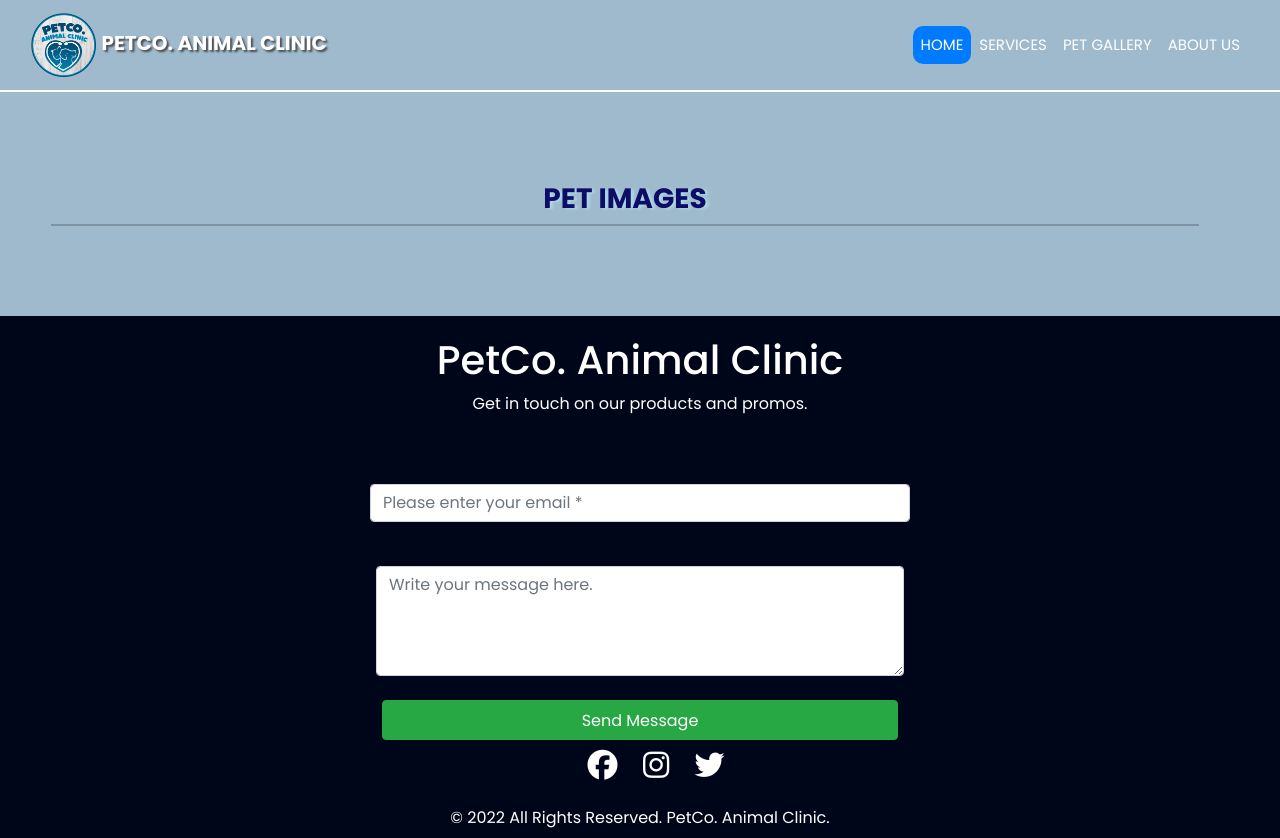
After one commit to Udengss13/capstone104, a PHP site: page /gallery.php in a window 1280 px wide. The commit adds this page. Run offline with PHP 8.4, Linux system fonts and the light colour scheme; data that the repository does not hold is empty; some libraries are stand-ins or nearby versions.

Commit message:
Pet gallery

```diff
--- a/appointment-user.php
+++ b/appointment-user.php
@@ -124,7 +124,7 @@ $userresult = mysqli_query($con, $queryimage);
                     <button type="button" class="btn bg-button mb-3"
                         style="background: #EA6D52; border-radius: 15px; border-width: 7px;" data-bs-toggle="modal"
                         data-bs-target="#staticBackdrop">
-                        <i class="float-end fa-solid fa-circle-plus"> </i> Appointment
+                        <i class="fa-solid fa-circle-plus"></i> Appointment
                     </button>
                 </div>
                 <br>
--- a/employee-menu.php
+++ b/employee-menu.php
@@ -146,7 +146,7 @@
                                     </li>
 
                                     <li class="list-group-item">
-                                    <label>Uplaod Image:</label>
+                                    <label>Upload Image:</label>
 
                                         <div class="custom-file">
                                             <input type="file" class="custom-file-input" id="upload-news" name="photo"
--- /dev/null
+++ b/gallery.php
@@ -0,0 +1,227 @@
+<?php
+  require('php/connection.php');
+  require_once "controllerUserData.php";
+
+  $start_from = 0;
+  $queryimage = "SELECT * FROM admin_gallery ORDER BY `admin_gallery`.`Image_id` DESC"; //You dont need like you do in SQL;
+  $resultimage = mysqli_query($db_admin_account, $queryimage);
+
+  $result = $db_admin_account->query("SELECT image_path from admin_carousel_homepage");
+  ?>
+
+<?php
+  $quicktipsquery = "SELECT * FROM admin_gallery"; //You dont need like you do in SQL;
+  $quicktipsresult = mysqli_query($db_admin_account, $quicktipsquery);
+
+
+  ?>
+
+<!DOCTYPE html>
+<html lang="en">
+
+<head>
+
+    <title>PetCo Homepage</title>
+
+    <link rel="icon" href="asset/logopet.png" type="image/x-icon">
+    <meta charset="utf-8">
+    <meta name="viewport" content="width=device-width, initial-scale=1">
+    <meta https-equiv="X-UA-Compatible" content="ie=edge" />
+
+    <!-- CSS only -->
+    <link href="https://cdn.jsdelivr.net/npm/bootstrap@5.0.2/dist/css/bootstrap.min.css" rel="stylesheet"
+        integrity="sha384-EVSTQN3/azprG1Anm3QDgpJLIm9Nao0Yz1ztcQTwFspd3yD65VohhpuuCOmLASjC" crossorigin="anonymous">
+
+    <script src="https://kit.fontawesome.com/f8f3c8a43b.js" crossorigin="anonymous"></script>
+
+    <!-- slider -->
+    <script src="https://ajax.googleapis.com/ajax/libs/jquery/3.6.0/jquery.min.js"></script>
+
+    <link rel="stylesheet" href="style.css">
+    <link rel="stylesheet" href="css/styles.css">
+    <meta name="viewport" content="width=device-width, initial-scale=1">
+    <link rel="stylesheet" href="https://cdn.jsdelivr.net/npm/bootstrap@4.0.0/dist/css/bootstrap.min.css"
+        integrity="sha384-Gn5384xqQ1aoWXA+058RXPxPg6fy4IWvTNh0E263XmFcJlSAwiGgFAW/dAiS6JXm" crossorigin="anonymous">
+    <script src="https://code.jquery.com/jquery-3.2.1.slim.min.js"
+        integrity="sha384-KJ3o2DKtIkvYIK3UENzmM7KCkRr/rE9/Qpg6aAZGJwFDMVNA/GpGFF93hXpG5KkN" crossorigin="anonymous">
+    </script>
+    <script src="https://cdn.jsdelivr.net/npm/popper.js@1.12.9/dist/umd/popper.min.js"
+        integrity="sha384-ApNbgh9B+Y1QKtv3Rn7W3mgPxhU9K/ScQsAP7hUibX39j7fakFPskvXusvfa0b4Q" crossorigin="anonymous">
+    </script>
+    <script src="https://cdn.jsdelivr.net/npm/bootstrap@4.0.0/dist/js/bootstrap.min.js"
+        integrity="sha384-JZR6Spejh4U02d8jOt6vLEHfe/JQGiRRSQQxSfFWpi1MquVdAyjUar5+76PVCmYl" crossorigin="anonymous">
+    </script>
+</head>
+
+<body>
+    <!--Navigation Bar-->
+    <nav class="navbar navbar-expand-lg navbar-light ">
+        <div class="container-fluid">
+            <a class="navbar-brand" href="#">
+                <img src="asset/logopet.png" alt="Logo" class="logo" />
+                <span style="text-shadow: 2px 2px 2px  rgba(49, 44, 44, 0.767);" class="text-white"><b>PETCO. ANIMAL
+                        CLINIC</b></span>
+            </a>
+            <button class="navbar-toggler" type="button" data-bs-toggle="collapse" data-bs-target="#navbarScroll"
+                aria-controls="navbarScroll" aria-expanded="false" aria-label="Toggle navigation">
+                <span class="navbar-toggler-icon"></span>
+            </button>
+
+        </div>
+
+        <div class="collapse navbar-collapse me-3" id="navbarScroll">
+            <ul class="navbar-nav me-auto my-0 my-lg-0 " style="--bs-scroll-height: 100px;">
+                <div class="text-nowrap">
+                    <li class="nav-item">
+                        <a class="nav-link text-white bg-primary " style="border-radius:10px;" aria-current="page"
+                            href="index.php">HOME</a>
+                    </li>
+                </div>
+                <div class="text-nowrap">
+                    <li class="nav-item">
+                        <div class="dropdown">
+                            <a class="nav-link text-white" href="#sevice-content">SERVICES</a>
+                        </div>
+                    </li>
+                </div>
+
+                <div class="text-nowrap">
+                    <li class="nav-item">
+
+                        <a class="nav-link text-white" href="#imagesec">PET GALLERY</a>
+
+                    </li>
+                </div>
+                <div class="text-nowrap">
+                    <li class="nav-item">
+                        <a class="nav-link text-white" href="#about">ABOUT US</a>
+                    </li>
+                </div>
+
+
+
+
+                <!-- <div class=" text-white">
+         <?php echo  date("m/d/y") . "<br>"; ?>
+       </div> -->
+                <!--
+                <div class="text-nowrap">
+                    <li class="nav-item">
+                        <a class="nav-link text-white" href="login-user.php">SIGN IN</a>
+                    </li>
+                </div>
+
+                <div class="text-nowrap">
+                    <li class="nav-item">
+                        <a class="nav-link text-white" href="signup-user.php">SIGN UP</a>
+                    </li>
+                </div>
+            </ul>
+-->
+        </div>
+    </nav>
+
+
+    <!--ANNOUNCEMENT-->
+    <section class="flex-sect" id="imagesec">
+        <section id="imagesection" class="div_background_light py-4">
+            <div class="container-fluid px-5 mt-3">
+                <div class="col-lg-12 col-md-12">
+                    <div class="justify-content-center row col-md-12 rounded-3">
+                        <h3 class="col-12  text-center fw-bolder"
+                            style="text-shadow: 3px 1px 3px  lightblue; color: rgb(13, 13, 103)">
+                           PET IMAGES</h3>
+                        <hr>
+
+                        <!--Pictures-->
+
+                        <?php while($rowimage = mysqli_fetch_array($resultimage)) {?>
+
+                        <div class="col-lg-3 col-xs-1 col-sm-5 card mx-3 my-4" style="height:350px;">
+
+
+                            <img src="asset/homepage/<?php echo $rowimage['Image_filename'] ?>"
+                                class="card-img-top pt-3 img-responsive " style="height:200px; width:100%;">
+                            <div class="card-body d-flex flex-column">
+                                <h5 class="card-title text-center">
+                                    <?php echo $rowimage['Image_subtitle'] ?></h5>
+
+                                <!-- <p class="card-text d-inline-block text-truncate">
+                                    <?php echo $rowimage['Image_body'];?>
+                                </p> -->
+
+
+                            </div>
+                        </div>
+
+                        <?php }?>
+
+
+                    </div>
+                </div>
+            </div>
+            </div>
+            </div>
+            </div>
+
+
+        </section>
+    </section>
+
+    <footer class="footer-banner text-center" id="about">
+        <h1 class="text-white" style="padding-top:20px;">PetCo. Animal Clinic</h1>
+        <p class="text-white">Get in touch on our products and promos.</p>
+        <div class="container" style="padding-top:20px;">
+            <div class="row justify-content-center">
+                <div class="col-md-6">
+                    <div class="form-group mt-2">
+                        <label for="form_email " class="text-white "><span class="text-danger"></span></label>
+                        <input id="form_email" type="email" name="email" class="form-control"
+                            placeholder="Please enter your email *" required="required"
+                            data-error="Valid email is required.">
+
+                    </div>
+                </div>
+                <div class="row justify-content-center">
+                    <div class="col-md-6">
+                        <div class="form-group mt-1 mb-4">
+                            <label for="form_message" class="text-white "><span class="text-danger"></span></label>
+                            <textarea id="form_message" name="message" class="form-control"
+                                placeholder="Write your message here." rows="4" required="required"
+                                data-error="Please, leave us a message."></textarea>
+                        </div>
+
+                    </div>
+
+                    <div class="row justify-content-center">
+                        <div class="col-md-6">
+                            <input type="submit" class="btn btn-success btn-send  pt-2 btn-block" name="submit_messsage"
+                                value="Send Message">
+                        </div>
+                    </div>
+                    <div class="col-12 text-center">
+                        <ul class="follow" style="color: white;">
+                            <a href="https://www.facebook.com/PetCoAnimalClinic"><span
+                                    class="fab fa-facebook text-white" style="font-size:30px;padding:10px;"></span></a>
+                            <a href="https://www.instagram.com//"><span class="fab fa-instagram text-white"
+                                    style="font-size:30px;padding:10px;"></span></a>
+                            <a href="https://www.twitter.com/"><span class="fab fa-twitter text-white"
+                                    style="font-size:30px;padding:10px;"></span></a>
+
+
+                        </ul>
+                        <label class="text-white">© 2022 All Rights Reserved. PetCo. Animal Clinic.</label>
+                    </div>
+                </div>
+            </div>
+    </footer>
+
+
+
+
+    <script src="https://cdn.jsdelivr.net/npm/bootstrap@5.2.0-beta1/dist/js/bootstrap.bundle.min.js"
+        integrity="sha384-pprn3073KE6tl6bjs2QrFaJGz5/SUsLqktiwsUTF55Jfv3qYSDhgCecCxMW52nD2" crossorigin="anonymous">
+    </script>
+</body>
+
+</html>
--- a/layouts/header_admin.php
+++ b/layouts/header_admin.php
@@ -383,6 +383,10 @@
                                         <i class="fs-4   fa fa-briefcase"></i> <span class="">Services</span>
                                     </a>
                                 </li>
+                                <li><a href="admin-gallery.php" class="dropdown-item">
+                                        <i class="fs-4   fa fa-briefcase"></i> <span class="">Pet Gallery</span>
+                                    </a>
+                                </li>
 
 
 
--- a/layouts/header_employee.php
+++ b/layouts/header_employee.php
@@ -147,7 +147,7 @@
                 <?php  }else{ ?>
                 <div class="text-nowrap">
                     <li class="nav-item">
-                        <a class="nav-link text-white" href="home.php#imagesec">PET GALLERY</a>
+                        <a class="nav-link text-white" href="gallery.php">PET GALLERY</a>
                     </li>
                 </div>
                 <div class="text-nowrap">
--- a/product.php
+++ b/product.php
@@ -396,7 +396,7 @@
 <?php
                 if(!isset($_GET['search']) && !isset($_GET['select_category'])){
                 // $filtervalues = $_GET['search'];
-                $menu = mysqli_query($con,"SELECT * FROM admin_menu where DATE(expiration)>NOW()"); //You dont need like you do in SQL;
+                $menu = mysqli_query($con,"SELECT * FROM admin_menu"); //You dont need like you do in SQL;
                 // DATE(expiration)>NOW()"
                     if(mysqli_num_rows($menu)>0 ){
                         ?>
```
Also changed, not shown: admin-gallery.php (added, +252 -0 lines), gallery_details.php (added, +9 -0 lines), home.php (+11 -6 lines), index.php (+5 -33 lines), php/gallery-image-process.php (added, +54 -0 lines), asset/homepage/iStock-1397267365.jpg (added).
